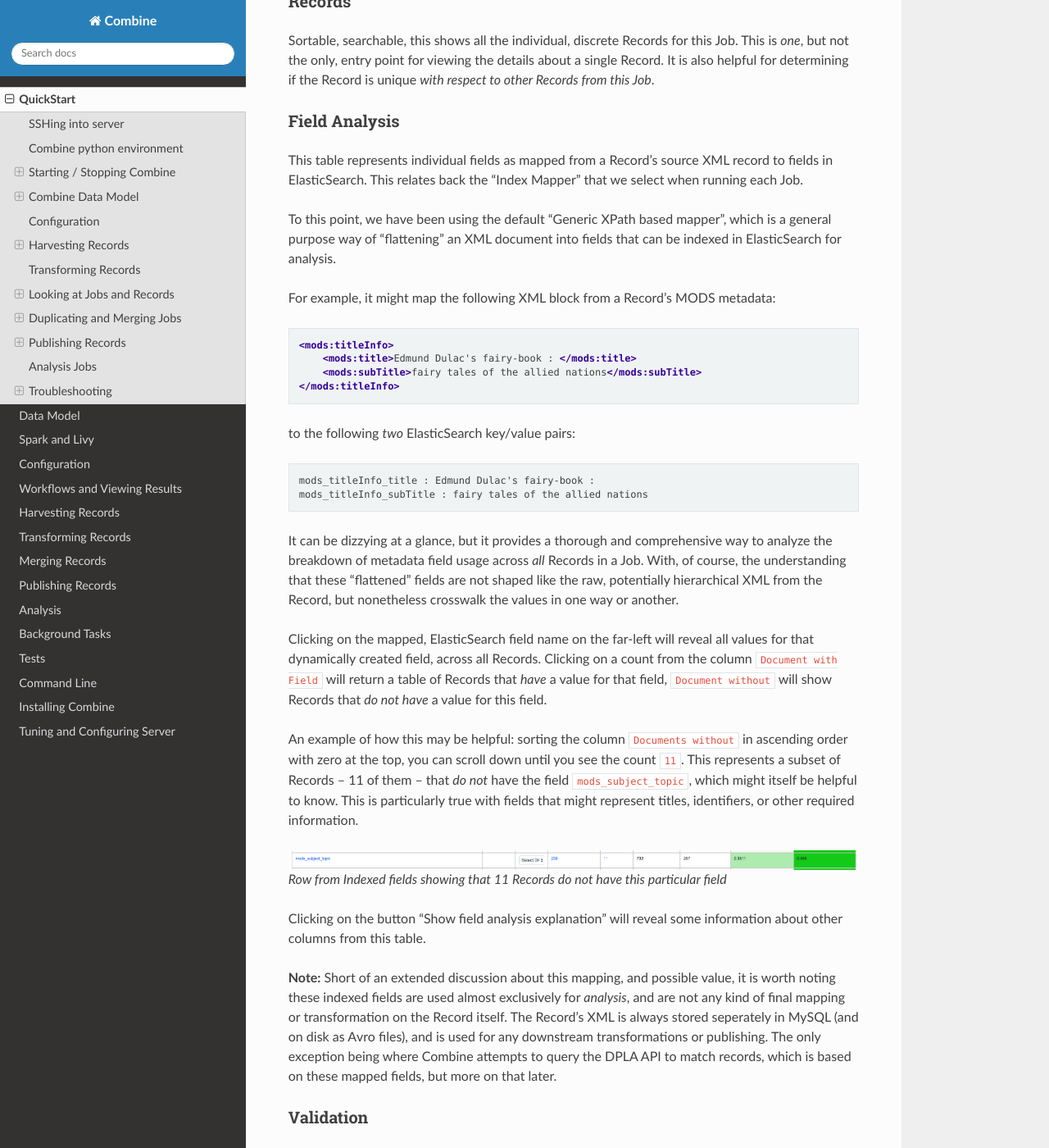
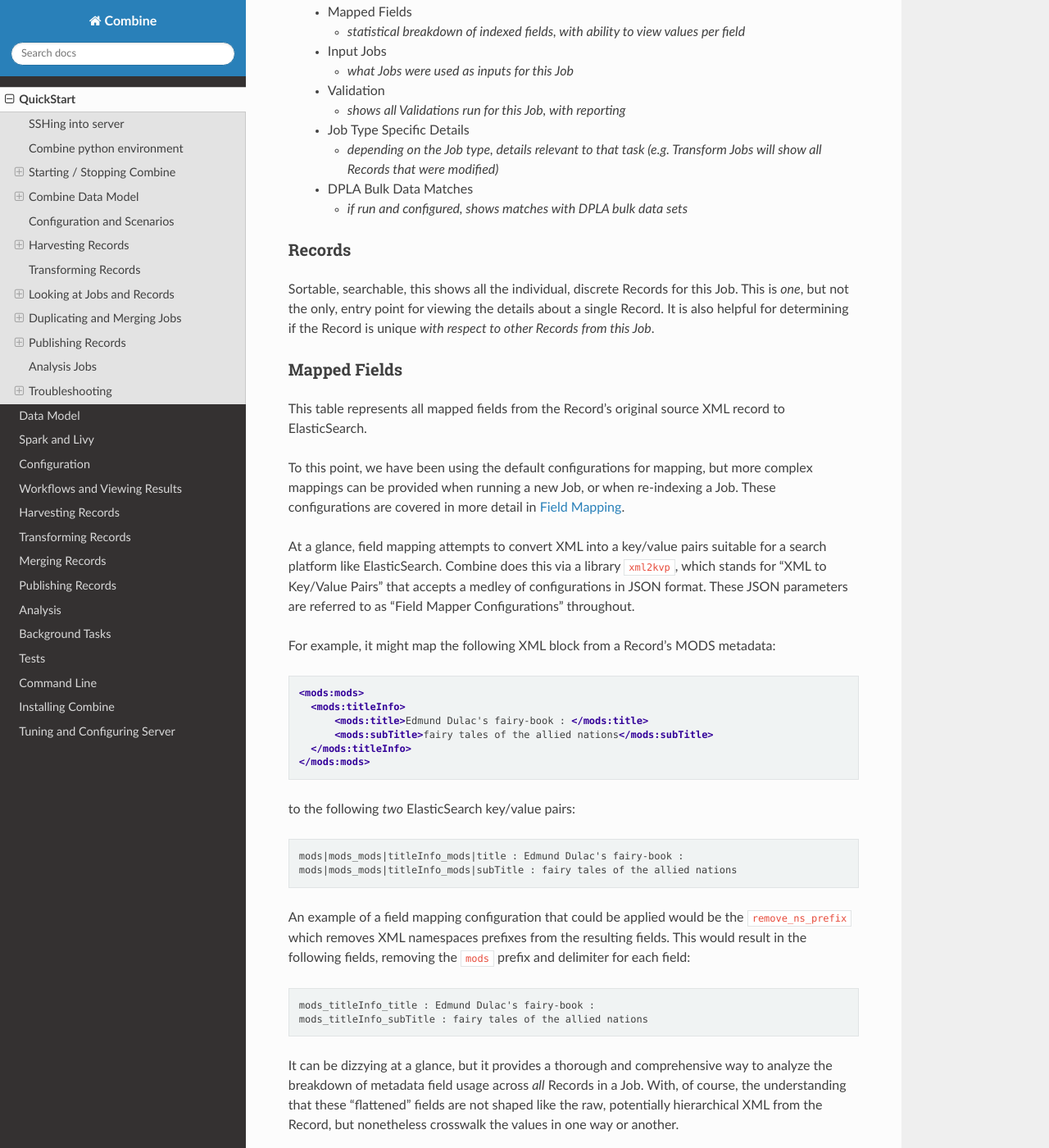
Before and after one commit to MI-DPLA/combine, a Sphinx documentation site: the page built from docs/quickstart.rst, in a window 1280 px wide and 1400 px high, scrolled down 12036 px. Shown: the whole window at 82% size. Built offline with Sphinx 7.4.7 and the Read the Docs theme 2.0.0, drawn with Linux system fonts in a browser that asks for light colours; some of the changed text lies outside the part shown.

Commit message:
updating docs

```diff
--- a/docs/quickstart.rst
+++ b/docs/quickstart.rst
@@ -249,15 +249,17 @@
 It is worth noting, though not dwelling on here, that groups of Records
 are also stored as Avro files on disk.
 
-Configuration
-=============
+Configuration and Scenarios
+===========================
 
-Currently, there are three main areas in Combine that require user
-configuration:
+Combine relies on users coniguring "scenarios" that will be used for things like transformations, validations, etc.  These can be viewed, modified, and tested in the Configuration page.  This page includes the following main sections:
 
+-  `Field Mapper Configurations <.>`__
 -  `OAI-PMH endpoints <.>`__
 -  `Transformation Scenarios <.>`__
 -  `Validation Scenarios <.>`__
+-  `Record Identifier Transformation Scenarios <.>`__
+-  `DPLA Bulk Data Downloader <.>`__
 
 For the sake of this QuickStart demo, we can bootstrap our instance of
 Combine with some demo configurations, creating the following:
@@ -324,11 +326,12 @@
 
 Next, we need to provide an XPath query that locates each discrete
 record within the provided MODS file. Under the section "Locate Document", for the
-form field ``XPath for metadata document root``, enter the following:
+form field ``Root XML Element``, enter the following:
 
 ::
 
     /mods:mods
+
 
 For the time being, we can ignore the section "Locate Identifier in Document" which would allow us to find a unique identifier via XPath in the document.  By default, it will assign a random identifier based on a hash of the document string.
 
@@ -342,12 +345,12 @@
 
 Different parameter types can be found under the various tabs, such as:
 
+  * Field Mapping Configuration
   * Validation Tests
-  * Index Mapping
   * Transform Identifier
   * etc.
 
-One optional parameter we'll want to check and set for this initial job are Validations to perform on the records.  These can be found under the "Validation Tests" tab. If you bootstrapped the demo configurations from steps above, you should see two options, *DPLA minimum* and *Date checker*; make sure both are checked.
+Most of these settings we can leave as deafult for now, but one optional parameter we'll want to check and set for this initial job are Validations to perform on the records.  These can be found under the "Validation Tests" tab. If you bootstrapped the demo configurations from steps above, you should see two options, *DPLA minimum* and *Date checker*; make sure both are checked.
 
 Finally, click "Run Job" at the bottom.
 
@@ -422,18 +425,21 @@
 double checking that the two Validation Scenarios -- *DPLA minimum* and
 *Date checker* -- are both checked under the "Validation Tests" tab.
 
-We also have the ability to select records based on whether or not they
-previously passed validation tests.  Under the tab "Record Input Validity", you can select *All records*, *Passed validation*, or *Faled validation* records.  This will be reflected in the Jobs screen, indicating how many records are passed from one Job to another.
+When running Jobs, we also have the ability to select subsets of Records from input Jobs.  Under the tab "Record Input Filter", you can refine the Records that will be used in the following ways:
 
-.. figure:: img/record_validity_valve.png
-   :alt: "Valve" for All, Valid, or Invalid Records to be passed along from the input Job
-   :target: _images/record_validity_valve.png
+  - **Refine by Record Validity**: Select Records based on their passing/failing of Validation tests
+  - **Limit Number of Records**: Select a numerical subset of Records, helpful for testing
+  - **Refine by Mapped Fields**: Most exciting, select subsets of Records based on an ElasticSearch query run against those input Jobs mapped fields
 
-   "Valve" for All, Valid, or Invalid Records to be passed along from the input Job
 
-For this walkthrough, we can just select "All records".
+.. figure:: img/job_record_input_filters.png
+   :alt: Filters that can be applied to Records used as input for a Job
+   :target: _images/job_record_input_filters.png
 
-Finally, click "Run Job" at the bottom.
+   Filters that can be applied to Records used as input for a Job
+
+
+For the time being, we can leave these as default.  Finally, click "Run Job" at the bottom.
 
 Again, we are kicked back to the RecordGroup screen, and should
 hopefully see a Transform job with the status ``running``. **Note:** The
@@ -461,7 +467,7 @@
 ===========================
 
 Now is a good time to look at the details of the jobs we have run. Let's
-start with the Harvest Job. Clicking the Job name in the table, or
+start by looking at the first **Harvest Job** we ran. Clicking the Job name in the table, or
 "details" link at the far-right will take you to a Job details page.
 
 **Note:** Clicking the Job in the graph will gray out any other jobs in
@@ -485,9 +491,9 @@
 
     - *a table of all records contained in this Job*
 
-  - Field Analysis
+  - Mapped Fields
 
-    - *statistical breakdown of indexed fields*
+    - *statistical breakdown of indexed fields, with ability to view values per field*
 
   - Input Jobs
 
@@ -496,6 +502,10 @@
   - Validation
 
     - *shows all Validations run for this Job, with reporting*
+
+  - Job Type Specific Details
+
+    - *depending on the Job type, details relevant to that task (e.g. Transform Jobs will show all Records that were modified)*
 
   - DPLA Bulk Data Matches
 
@@ -509,28 +519,36 @@
 the details about a single Record. It is also helpful for determining if
 the Record is unique *with respect to other Records from this Job*.
 
-Field Analysis
---------------
+Mapped Fields
+-------------
 
-This table represents individual fields as mapped from a Record's source
-XML record to fields in ElasticSearch. This relates back the "Index
-Mapper" that we select when running each Job.
+This table represents all mapped fields from the Record's original source
+XML record to ElasticSearch.
 
-To this point, we have been using the default "Generic XPath based
-mapper", which is a general purpose way of "flattening" an XML document
-into fields that can be indexed in ElasticSearch for analysis.
+To this point, we have been using the default configurations for mapping, but more complex mappings can be provided when running a new Job, or when re-indexing a Job.  These configurations are covered in more detail in `Field Mapping <configuration.html#field_mapping>`_.
+
+At a glance, field mapping attempts to convert XML into a key/value pairs suitable for a search platform like ElasticSearch.  Combine does this via a library ``xml2kvp``, which stands for "XML to Key/Value Pairs" that accepts a medley of configurations in JSON format.  These JSON parameters are referred to as "Field Mapper Configurations" throughout.
 
 For example, it might map the following XML block from a Record's MODS
 metadata:
 
 .. code-block:: xml
 
-    <mods:titleInfo>
-        <mods:title>Edmund Dulac's fairy-book : </mods:title>
-        <mods:subTitle>fairy tales of the allied nations</mods:subTitle>
-    </mods:titleInfo>
+    <mods:mods>
+      <mods:titleInfo>
+          <mods:title>Edmund Dulac's fairy-book : </mods:title>
+          <mods:subTitle>fairy tales of the allied nations</mods:subTitle>
+      </mods:titleInfo>
+    </mods:mods>
 
 to the following *two* ElasticSearch key/value pairs:
+
+.. code-block:: text
+
+    mods|mods_mods|titleInfo_mods|title : Edmund Dulac's fairy-book :
+    mods|mods_mods|titleInfo_mods|subTitle : fairy tales of the allied nations
+
+An example of a field mapping configuration that could be applied would be the  ``remove_ns_prefix`` which removes XML namespaces prefixes from the resulting fields.  This would result in the following fields, removing the ``mods`` prefix and delimiter for each field:
 
 .. code-block:: text
 
@@ -555,9 +573,9 @@
 ``Documents without`` in ascending order with zero at the top, you can
 scroll down until you see the count ``11``. This represents a subset of
 Records -- 11 of them -- that *do not* have the field
-``mods_subject_topic``, which might itself be helpful to know. This is
+``mods|mods_mods|subject_mods|topic``, which might itself be helpful to know. This is
 particularly true with fields that might represent titles, identifiers,
-or other required information.
+or other required information.  The far end of the column, we can see that 95% of Records have this field, and 34% of those have unique values.
 
 .. figure:: img/mods_subject_without.png
    :alt: Row from Indexed fields showing that 11 Records do not have this particular field
@@ -570,7 +588,7 @@
 
 **Note:** Short of an extended discussion about this mapping, and
 possible value, it is worth noting these indexed fields are used almost
-exclusively for *analysis*, and are not any kind of final mapping or
+exclusively for **analysis** and **creating subsets through queries** of Records in Combine, and are not any kind of final mapping or
 transformation on the Record itself. The Record's XML is always stored
 seperately in MySQL (and on disk as Avro files), and is used for any
 downstream transformations or publishing. The only exception being where
@@ -589,7 +607,13 @@
 the specific Records that failed, with some information about which
 tests within that Validation Scenario they failed.
 
-Additionally, we can click "Run validation results report" to generate
+.. figure:: img/validation_qs_example.png
+   :alt: Two Validation Scenarios run for this Job
+   :target: _images/validation_qs_example.png
+
+   Two Validation Scenarios run for this Job
+
+Additionally, we can click "Generate validation results report" to generate
 an Excel or .csv output of the validation results. From that screen, you
 are able to select:
 
@@ -630,8 +654,8 @@
 The raw XML document for this Record. **Note:** As mentioned, regardless of how fields are mapped in Combine to ElasticSearch, the Record's XML or "document" is always left intact, and is used for any downstream Jobs. Combine provides mapping and analysis of Records through mapping to ElasticSearch, but the Record's XML document is stored as plain, ``LONGTEXT`` in MySQL for each Job.
 
 
-Indexed Fields
-~~~~~~~~~~~~~~
+Mapped Fields
+~~~~~~~~~~~~~
 
 .. figure:: img/record_indexed_fields.png
    :alt: Part of table showing indexed fields for Record
@@ -738,6 +762,18 @@
 this Record's XML document.
 
 
+Harvest Details (Job Type Specific Details)
+~~~~~~~~~~~~~~~~~~~~~~~~~~~~~~~~~~~~~~~~~~~
+
+As we are looking at Records for a Harvest Job, clicking this tab will not provide much information.  However, this is a good opportunity to think about how records are linked: we can look at the Transformation details for the same Record we are currently looking at.
+
+To do this:
+
+  - Click the "Record Stages" tab
+  - Find the second row in the table, which is this same Record but as part of the Transformation Job, and click it
+  - From that new Record page, click the "Transform Details" tab
+
+    - unlike the "Harvest Details", this provides more information, including a diff of the Record's original XML if it has changed
 
 
 
@@ -751,25 +787,6 @@
 
 The use cases are still emerging when this could be helpful, but here
 are a couple of examples...
-
-Run different Index Mapping or Validation Scenarios
----------------------------------------------------
-
-When you duplicate/merge Jobs, you have the ability to select a
-different Index Mapper, and/or run different Validation Scenarios than
-were run for the input job. However, as has been pointed out, these are
-both used primarily for **analysis**. As such, an `Analysis
-Job <#analysis-job>`__ might be a better option, which itself is running
-Duplicate/Merge jobs behind the scenes.
-
-Pull Jobs from one RecordGroup into another
--------------------------------------------
-
-Most Job workflow actions -- Transformations and Publishing -- are
-limited to a RecordGroup, which is itself an intellectual grouping of
-Jobs (e.g. Fedora Repository). However, use cases may drive the need for
-multiple RecordGroups, but a desire to "pull" in a Job from a different
-RecordGroup. This can be done by merging.
 
 Merging Jobs
 ------------
--- a/docs/workflow.rst
+++ b/docs/workflow.rst
@@ -100,13 +100,100 @@
 
 These options are split across various tabs, and include:
 
+  - `Record Input Filters <#record-input-filters>`_
+  - `Field Mapping Configuration <#field-mapping-configuration>`_
   - `Validation Tests <#validation-tests>`_
-  - `Index Mapping <#index-mapping>`_
   - `Transform Identifier <#transform-identifier>`_
-  - `Record Input Validity <#record-input-validity-valve>`_
   - `DPLA Bulk Data Compare <#dpla-bulk-data-compare>`_
 
 For the most part, a user is required to pre-configure these in the `Configurations section <configuration.html>`_, and then select which optional parameters to apply during runtime for Jobs.
+
+Record Input Filters
+~~~~~~~~~~~~~~~~~~~~
+
+When running a new Job, various filters can be applied to refine or limit the Records that will come from input Jobs selected.  Currently, the following filters are supported:
+
+**Refine by Record Validity**
+
+Users can select if **all**, **valid**, or **invalid** Records should be included.
+
+.. figure:: img/select_input_validity.png
+   :alt: Selecting Record Input Validity Valve for Job
+   :target: _images/select_input_validity.png
+
+   Selecting Record Input Validity Valve for Job
+
+Below is an example of how those valves can be applied and utilized with Merge Jobs to select only only valid or invalid records:
+
+.. figure:: img/merge_valid_shunt.png
+   :alt: Example of shunting Records based on validity, and eventually merging all valid Records
+   :target: _images/merge_valid_shunt.png
+
+   Example of shunting Records based on validity, and eventually merging all valid Records
+
+Keep in mind, if multiple Validation Scenarios were run for a particular Job, it only requires failing one test, within one Validation Scenario, for the Record to be considered "invalid" as a whole.
+
+**Limit Number of Records**
+
+The simplest of the three, users can provide a number to limit the Records from *each* Job.  For example, if **4** Jobs are selected as input, and a limit of **100** is entered, the resulting Job will have **400** Records: **4 x 100 = 400**.
+
+**Refine by Mapped Fields**
+
+Users can provide an ElasticSearch DSL query, as JSON, to refine the records that will be used for this Job.
+
+Take, for example, an input Job of 10,000 Records that has a field ``foo_bar``, and 500 of those Records have the value ``baz`` for this field.  If the following query is entered here, only the 500 Records that are returned from this query will be used for the Job:
+
+.. code-block:: json
+
+    {
+      "query":{
+        "match":{
+          "foo_bar":"baz"
+        }
+      }
+    }
+
+This ability hints at the potential for taking the time to map fields in interesting and helpful ways, such that you can use those mapped fields to refine later Jobs by.  ElasticSearch queries can be quite powerul and complex, and in theory, this filter will support any query used.
+
+
+Field Mapping Configuration
+~~~~~~~~~~~~~~~~~~~~~~~~~~~
+
+Combine maps a Record's original document -- likely XML -- to key/value pairs suitable for ElasticSearch with a library called ``XML2kvp``.  When running a new Job, users can provide parameters to the ``XML2kvp`` parser in the form of JSON.
+
+Here's an example of the default configurations:
+
+.. code-block:: json
+
+    {
+      "add_literals": {},
+      "concat_values_on_all_fields": false,
+      "concat_values_on_fields": {},
+      "copy_to": {},
+      "copy_to_regex": {},
+      "copy_value_to_regex": {},
+      "error_on_delims_collision": false,
+      "exclude_attributes": [],
+      "exclude_elements": [],
+      "include_all_attributes": false,
+      "include_attributes": [],
+      "node_delim": "_",
+      "ns_prefix_delim": "|",
+      "remove_copied_key": true,
+      "remove_copied_value": false,
+      "remove_ns_prefix": false,
+      "self_describing": false,
+      "skip_attribute_ns_declarations": true,
+      "skip_repeating_values": true,
+      "split_values_on_all_fields": false,
+      "split_values_on_fields": {}
+    }
+
+Clicking the button "What do these configurations mean?" will provide information about each parameter, pulled form the ``XML2kvp`` JSON schema.
+
+The default is a safe bet to run Jobs, but configurations can be **saved**, **retrieved**, **updated**, and **deleted** from this screen as well.
+
+Additional, high level discussion about mapping and indexing metadata `can also be found here <analysis.html#analyzing-indexed-fields>`_.
 
 
 Validation Tests
@@ -123,21 +210,7 @@
    Selecting Validations Tests for Job
 
 
-Index Mapping
-~~~~~~~~~~~~~
 
-How, and why, metadata fields are indexed is `covered in more detail here <analysis.html#analyzing-indexed-fields>`_.
-
-When running a Job, users can select what index mapper to use.  This defaults to "Generic XPath based mapper":
-
-.. figure:: img/select_index_mapper.png
-   :alt: Selecting Index Mapper for Job
-   :target: _images/select_index_mapper.png
-
-   Selecting Index Mapper for Job
-
-
-The generic mapper is a good, safe bet until the need for a more custom mapper is needed.
 
 Transform Identifier
 ~~~~~~~~~~~~~~~~~~~~
@@ -151,26 +224,7 @@
    Selecting Record Identifier Transformation Scenario (RITS) for Job
 
 
-Record Input Validity Valve
-~~~~~~~~~~~~~~~~~~~~~~~~~~~
 
-When running a Job, with respect to *all* input Jobs selected, users can select if **all**, **valid**, or **invalid** Records should be included.  This is referred to as a "Validity Valve" because it very much feels like a valve that is applied to the input Job for the Job that is about to be run.
-
-.. figure:: img/select_input_validity.png
-   :alt: Selecting Record Input Validity Valve for Job
-   :target: _images/select_input_validity.png
-
-   Selecting Record Input Validity Valve for Job
-
-Below is an example of how those valves can be applied and utilized with Merge Jobs to select only only valid or invalid records:
-
-.. figure:: img/merge_valid_shunt.png
-   :alt: Example of shunting Records based on validity, and eventually merging all valid Records
-   :target: _images/merge_valid_shunt.png
-
-   Example of shunting Records based on validity, and eventually merging all valid Records
-
-Keep in mind, if multiple Validation Scenarios were run for a particular Job, it only requires failing one test, within one Validation Scenario, for the Record to be considered "invalid" as a whole.
 
 DPLA Bulk Data Compare
 ~~~~~~~~~~~~~~~~~~~~~~
```
Also changed, not shown: docs/configuration.rst (+18 -0 lines), docs/img/._job_details.png, docs/img/._job_field_analysis.png, docs/img/._job_optional_params.png, docs/img/._job_record_input_filters.png (added), docs/img/._mods_subject_without.png, docs/img/._static_harvest_job.png, docs/img/._test_field_mapper.png (added), docs/img/._validation_qs_example.png (added), docs/img/job_details.png, docs/img/job_field_analysis.png, docs/img/job_optional_params.png, docs/img/job_record_input_filters.png (added), docs/img/mods_subject_without.png, 4 more files.
